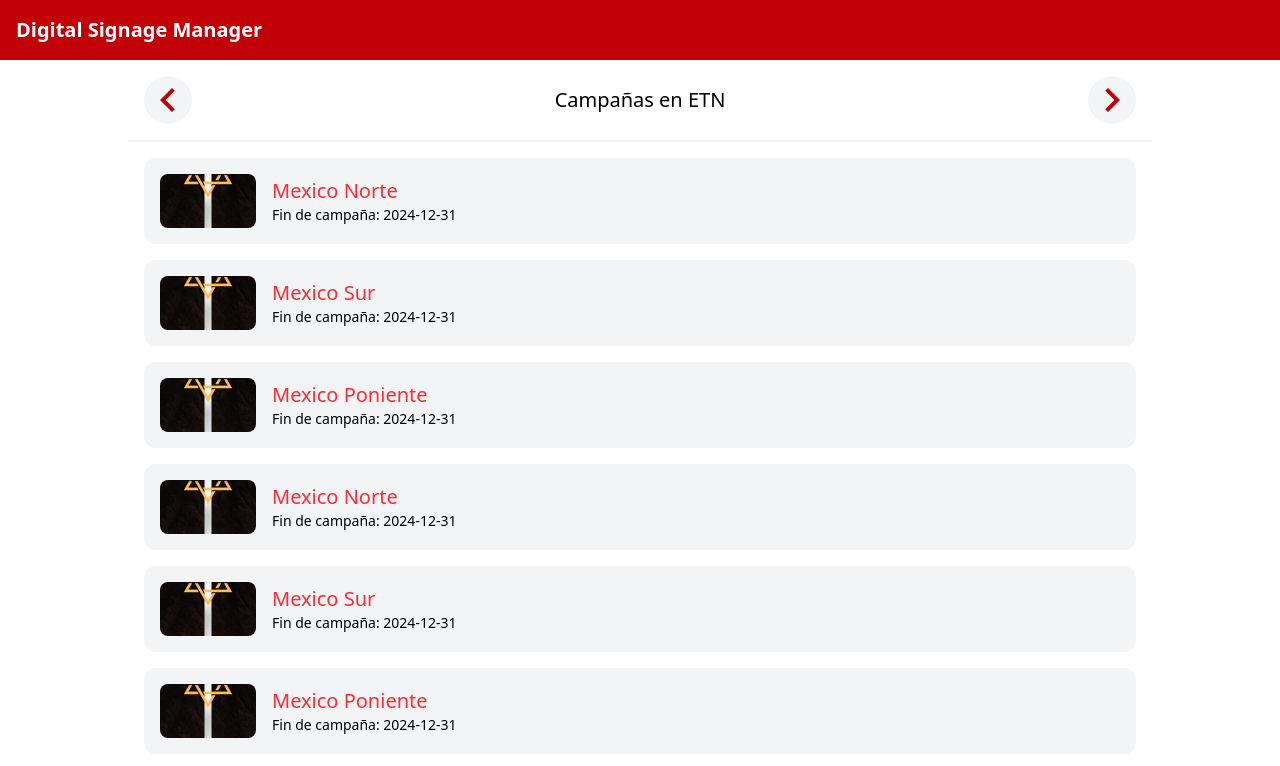
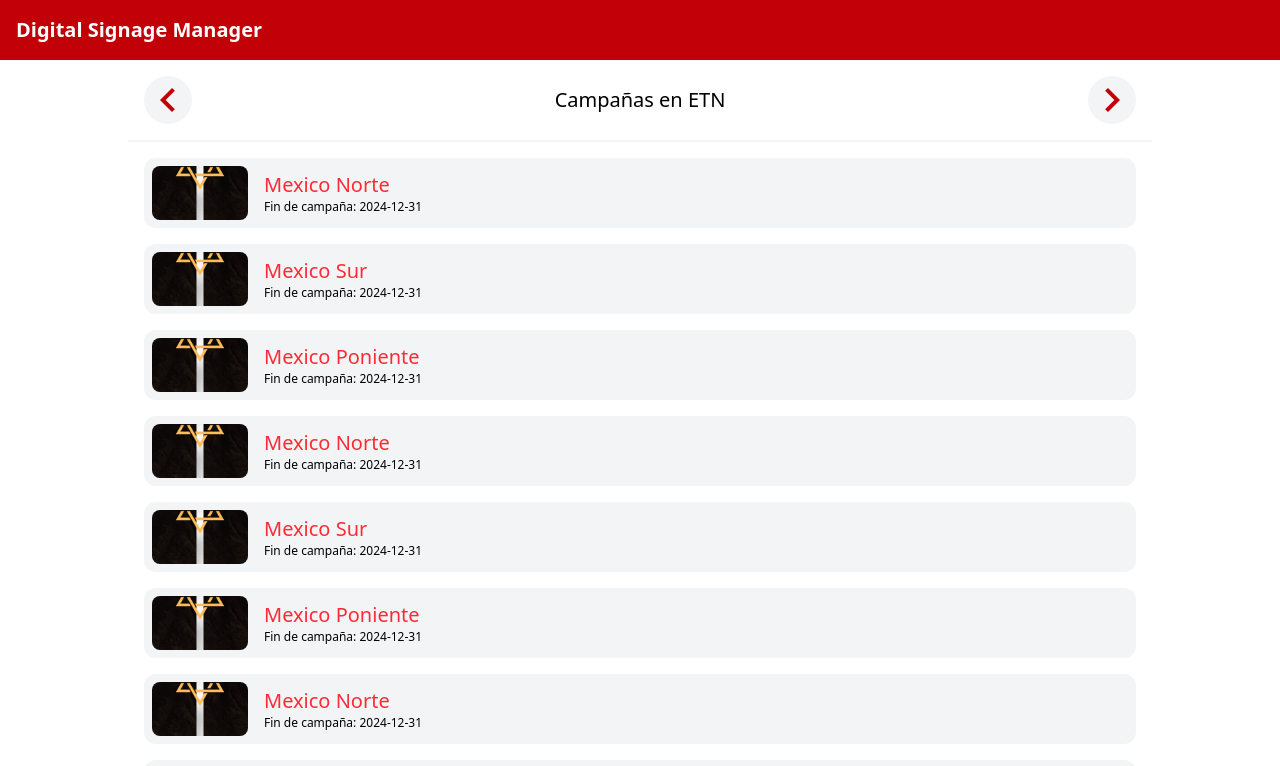
Before and after one commit to JasubiPL/digital-signage-manager, a Next.js app: page /campanias-etn in a window 1280 px wide. Shown: the top 766 px of the page. Built offline with nearby package versions, Linux system fonts and the light colour scheme.

Commit message:
fix(campañas-etn): ajustar estilos de lista y tamaño de texto en la página de campañas ETN

```diff
--- a/app/(pages)/campanias-etn/page.tsx
+++ b/app/(pages)/campanias-etn/page.tsx
@@ -17,7 +17,7 @@
           <ul className="grid gap-4">
             {data && data.map((campaign: { url: string; name: string, endDate: string }) => (
               <li
-                className="flex gap-4 p-4 bg-gray-100 rounded-xl"
+                className="flex gap-4 p-2 bg-gray-100 rounded-xl"
                 key={campaign.name}
               >
                 <div className="w-24 aspect-video relative rounded-lg overflow-hidden">
@@ -29,8 +29,8 @@
                 />
                 </div>
                 <section className="flex flex-col justify-center">
-                  <p className="text-red-500  text-xl">{campaign.name}</p>
-                  <p className=" text-sm">
+                  <p className="text-red-500 text-xl">{campaign.name}</p>
+                  <p className=" text-xs">
                     Fin de campaña: {campaign.endDate}
                     </p>
                 </section>
```
